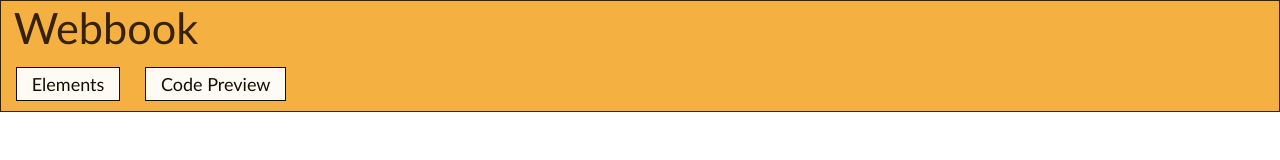
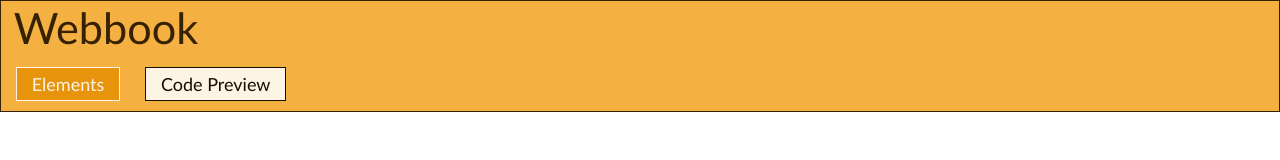
Before and after one commit to karlerikb/webbook, a plain HTML site: page index.html in a window 1280 px wide. In both pictures the pointer is over the link "Elements". Drawn offline with Linux system fonts and the light colour scheme.

Commit message:
styling changes

```diff
--- a/resources/css/style.css
+++ b/resources/css/style.css
@@ -99,7 +99,15 @@ nav ul li a:visited {
     border: 1px solid #160e01;
     padding: 5px 15px;
     color: #160e01;
-    background: #fefbf4;
+    background: #fdf5e4;
+}
+
+nav ul li a:hover,
+nav ul li a:active {
+    border: 1px solid #fef3e3;
+    padding: 5px 15px;
+    color: #fef3e3;
+    background: #e7930c;
 }
 
 
```
